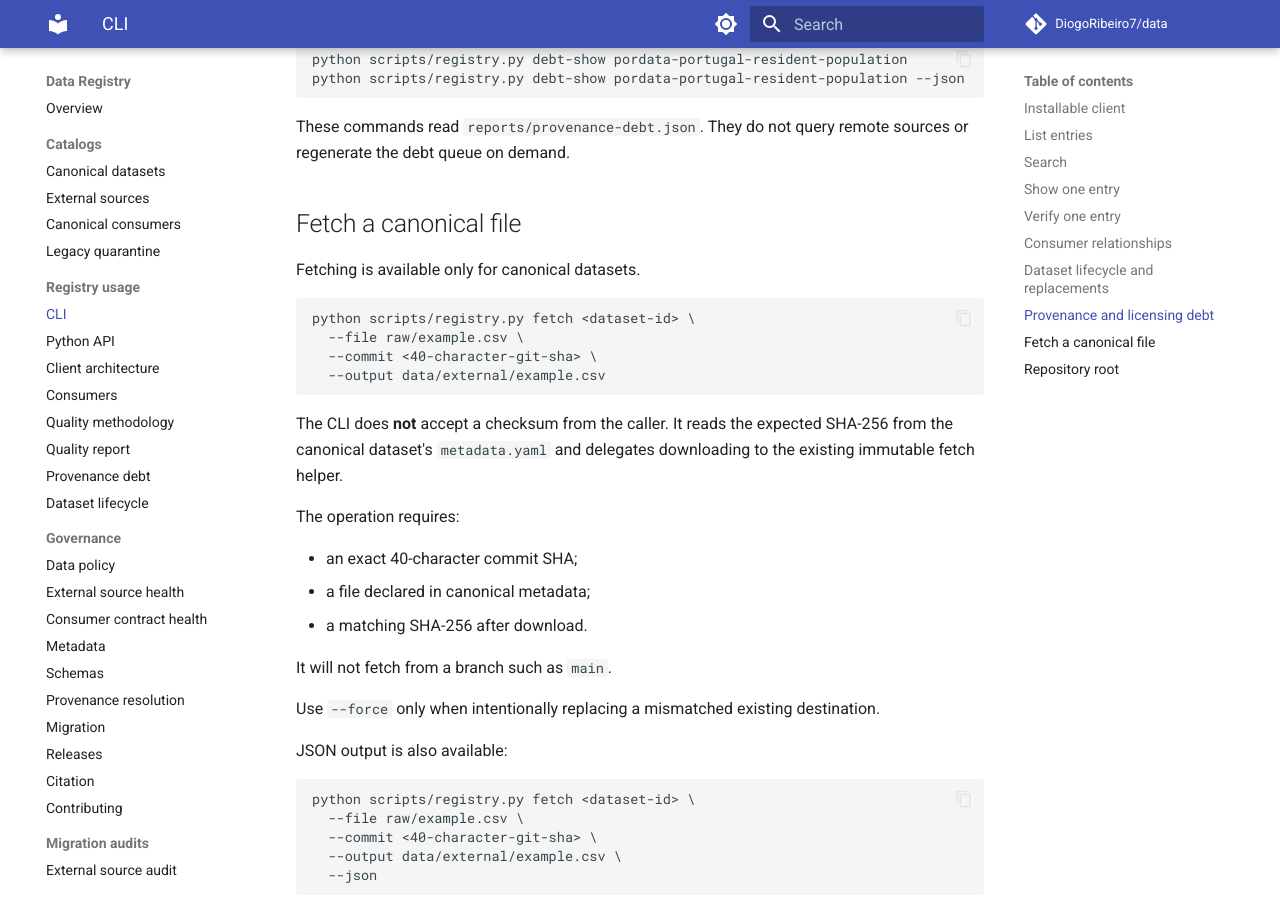
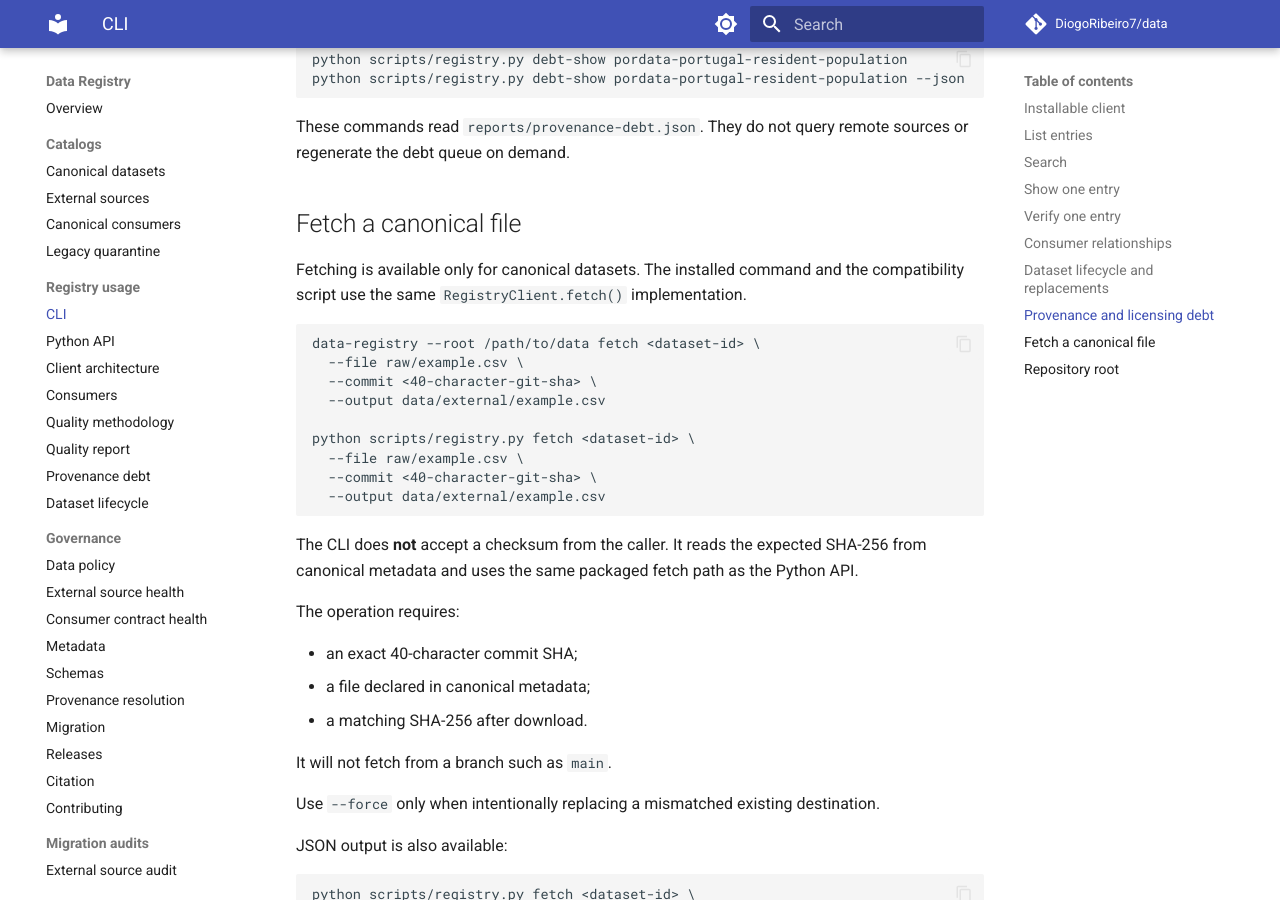
Before and after one commit to DiogoRibeiro7/data, an MkDocs documentation site: the page built from docs/CLI.md, in a window 1280 px wide and 900 px high, scrolled down 4041 px. Built offline with MkDocs 1.6.1 and Material for MkDocs 9.7.7, drawn with Linux system fonts in a browser that asks for light colours; comment, search, counter and statistics services are not loaded.

Commit message:
docs: align CLI fetch with packaged client

````diff
--- a/docs/CLI.md
+++ b/docs/CLI.md
@@ -204,16 +204,22 @@ sources or regenerate the debt queue on demand.
 
 ## Fetch a canonical file
 
-Fetching is available only for canonical datasets.
+Fetching is available only for canonical datasets. The installed command and
+the compatibility script use the same `RegistryClient.fetch()` implementation.
 
 ```bash
+data-registry --root /path/to/data fetch <dataset-id> \
+  --file raw/example.csv \
+  --commit <40-character-git-sha> \
+  --output data/external/example.csv
+
 python scripts/registry.py fetch <dataset-id> \
   --file raw/example.csv \
   --commit <40-character-git-sha> \
   --output data/external/example.csv
 ```
 
-The CLI does **not** accept a checksum from the caller. It reads the expected SHA-256 from the canonical dataset's `metadata.yaml` and delegates downloading to the existing immutable fetch helper.
+The CLI does **not** accept a checksum from the caller. It reads the expected SHA-256 from canonical metadata and uses the same packaged fetch path as the Python API.
 
 The operation requires:
 
````
